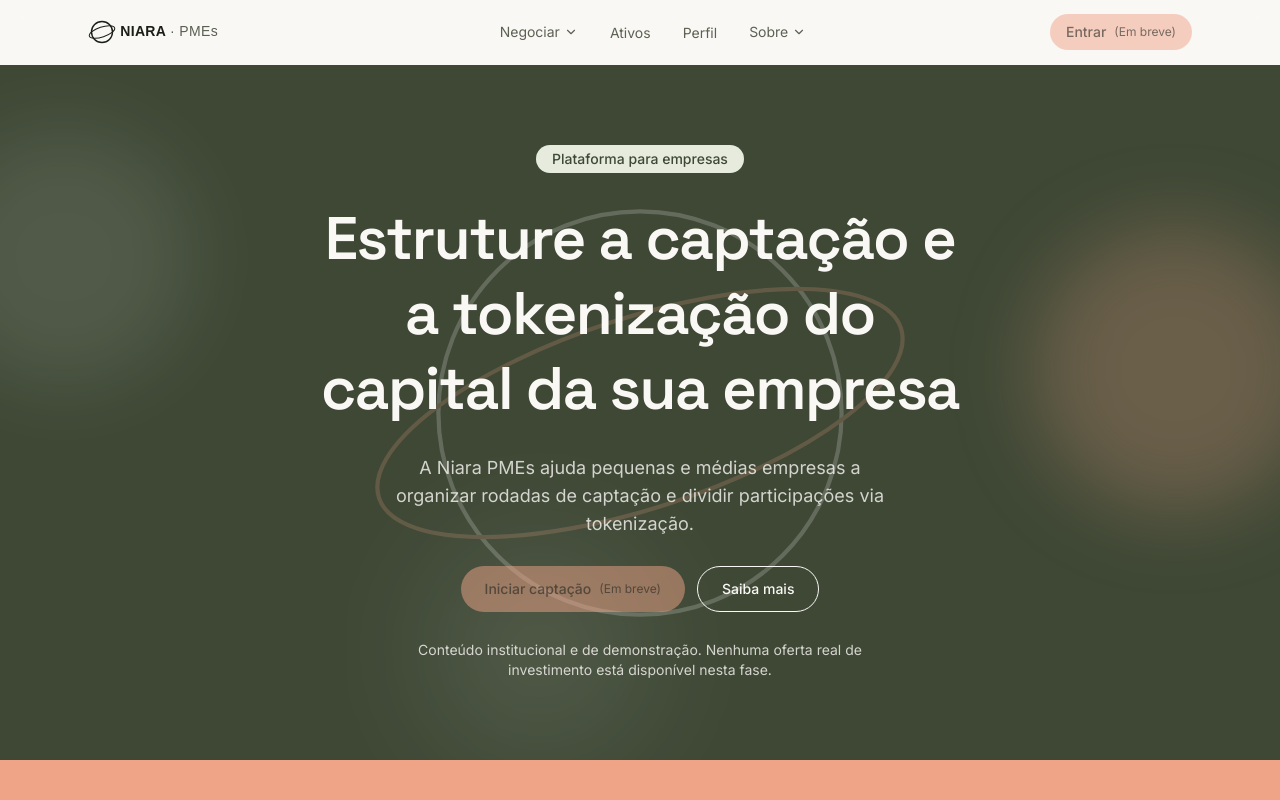
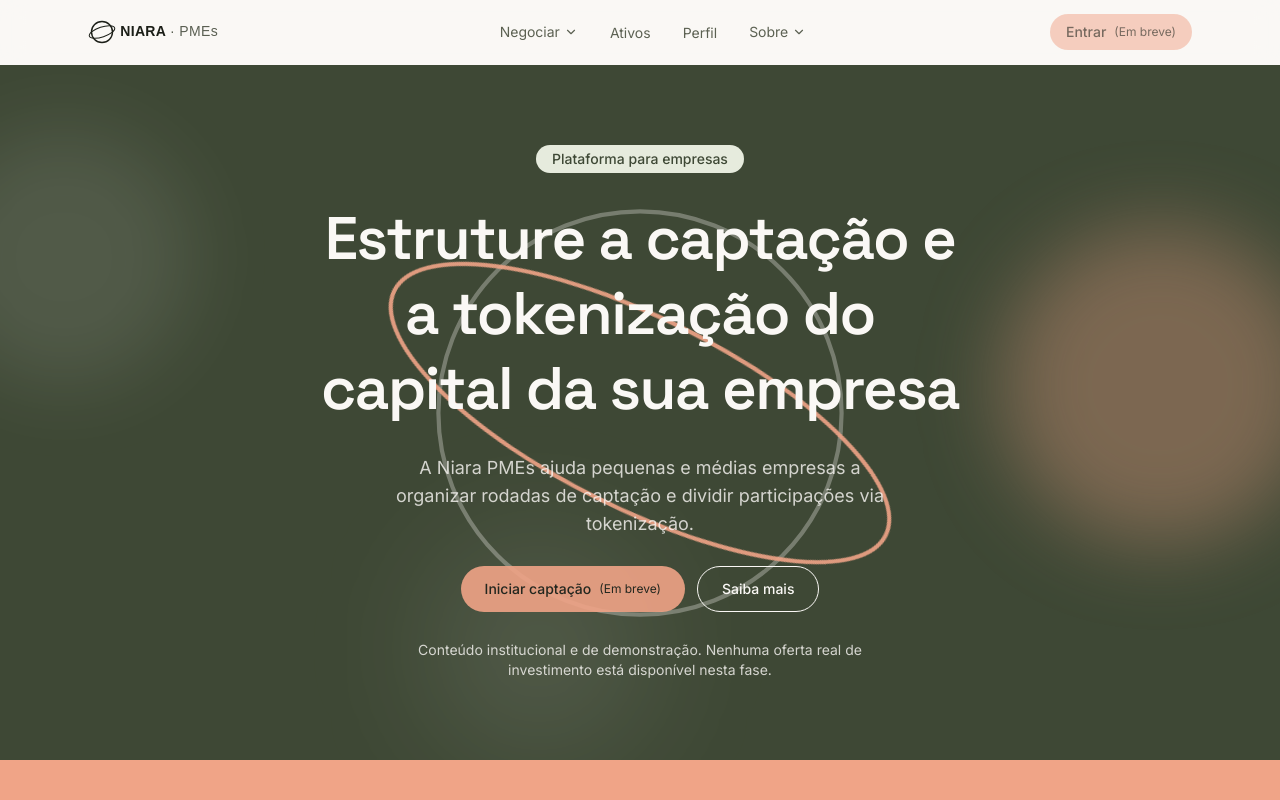
Before and after one commit to niaragaed/niara-PMEs, a Next.js app: page / in a window 1280 px wide. Shown: the top 800 px of the page. Built offline with nearby package versions, Linux system fonts and the light colour scheme.

Commit message:
feat: reforça salmão do hero e adiciona rotação lenta da elipse do planeta

```diff
--- a/src/app/globals.css
+++ b/src/app/globals.css
@@ -62,6 +62,33 @@
   }
 }
 
+/* Rotação lenta do anel do planeta no hero. "to" fecha em 342deg (= -18deg
+   + 360, a inclinação estática original do traço) em vez de 360deg puro:
+   assim, quando a regra global de prefers-reduced-motion abaixo reduz a
+   animação a uma única iteração quase instantânea, o estado final
+   (rotate(342deg)) é visualmente idêntico à inclinação estática original
+   (342deg ≡ -18deg em módulo 360) — sem precisar de uma media query própria
+   para pausar/travar o traço num ângulo diferente. Precisa de
+   `forwards`: sem fill-mode, ao terminar a única iteração o navegador
+   descarta o valor do "to" e o transform volta a `none` (perde a
+   inclinação por completo) em vez de ficar parado em 342deg. */
+@keyframes hero-orbit-ring-spin {
+  from {
+    transform: rotate(-18deg);
+  }
+  to {
+    transform: rotate(342deg);
+  }
+}
+
+@layer utilities {
+  .hero-orbit-ring {
+    transform-box: fill-box;
+    transform-origin: center;
+    animation: hero-orbit-ring-spin 56s linear infinite forwards;
+  }
+}
+
 /* `inline` porque estas variáveis referenciam custom properties definidas em
    runtime pelas classes do next/font em <html>, não valores literais — ver
    docs do Tailwind v4 sobre @theme inline. */
--- a/src/components/hero/Hero.tsx
+++ b/src/components/hero/Hero.tsx
@@ -32,7 +32,7 @@ export function Hero() {
             disabled
             aria-disabled="true"
             title={ptBr.common.emBreve}
-            className="inline-flex cursor-not-allowed items-center justify-center gap-2 rounded-full bg-salmon/50 px-6 py-3 text-sm font-medium text-ink/60"
+            className="inline-flex cursor-not-allowed items-center justify-center gap-2 rounded-full bg-salmon/90 px-6 py-3 text-sm font-medium text-on-salmon"
           >
             {ptBr.hero.ctaPrimary}
             <span className="text-xs font-normal">({ptBr.common.emBreve})</span>
--- a/src/components/hero/HeroParallaxLayers.tsx
+++ b/src/components/hero/HeroParallaxLayers.tsx
@@ -9,10 +9,12 @@ import { ScrollTrigger } from "gsap/ScrollTrigger";
 // aria-hidden e sem qualquer conteúdo textual. Inclui o motivo do
 // planeta anelado (mesmo traço do <Logo />) como elemento central sutil,
 // no lugar que era ocupado pelo astronauta.
-// Hero tem fundo military CHEIO (verde escuro): glows e traço da órbita
+// Hero tem fundo military CHEIO (verde escuro): glow e corpo do planeta
 // usam tons claros (bg/salmon) em baixa opacidade — tons military ficariam
 // "sujos" (mesma família de cor do fundo) e traços em --color-military
-// desapareceriam de vez sobre o próprio military.
+// desapareceriam de vez sobre o próprio military. O anel salmão é exceção
+// proposital: opacidade alta (0.9), para saltar sobre o verde em vez de se
+// misturar a ele.
 export function HeroParallaxLayers() {
   const layer1Ref = useRef<HTMLDivElement>(null);
   const layer2Ref = useRef<HTMLDivElement>(null);
@@ -59,24 +61,26 @@ export function HeroParallaxLayers() {
   return (
     <div className="pointer-events-none absolute inset-0 overflow-hidden" aria-hidden="true">
       <div ref={layer1Ref} className="absolute -left-16 top-16 h-64 w-64 rounded-full bg-bg/10 blur-2xl" />
-      <div ref={layer2Ref} className="absolute -right-10 top-40 h-72 w-72 rounded-full bg-salmon/25 blur-2xl" />
+      <div ref={layer2Ref} className="absolute -right-10 top-40 h-80 w-80 rounded-full bg-salmon/35 blur-2xl" />
       <div ref={layer3Ref} className="absolute bottom-0 left-1/3 h-56 w-56 rounded-full bg-bg/10 blur-3xl" />
 
       <div
         ref={orbitRef}
-        className="absolute left-1/2 top-1/2 h-[420px] w-[420px] -translate-x-1/2 -translate-y-1/2 opacity-[0.2] sm:h-[560px] sm:w-[560px]"
+        className="absolute left-1/2 top-1/2 h-[420px] w-[420px] -translate-x-1/2 -translate-y-1/2 sm:h-[560px] sm:w-[560px]"
       >
+        {/* Corpo do planeta: traço sutil, opacidade própria (não mais
+            diluído junto com o anel — ver histórico no CLAUDE.md). */}
         <svg viewBox="0 0 200 200" className="h-full w-full" fill="none">
-          <circle cx="100" cy="100" r="72" stroke="var(--color-bg)" strokeWidth="1.5" />
-          <ellipse
-            cx="100"
-            cy="100"
-            rx="98"
-            ry="34"
-            stroke="var(--color-salmon)"
-            strokeWidth="1.5"
-            transform="rotate(-18 100 100)"
-          />
+          <circle cx="100" cy="100" r="72" stroke="var(--color-bg)" strokeWidth="1.5" opacity="0.3" />
+          {/* Anel: opacidade alta para o salmão dominar sobre o military.
+              A inclinação estática (-18deg) vive na animação CSS
+              (hero-orbit-ring-spin, globals.css), não mais num atributo
+              "transform" solto — CSS transform substitui por completo o
+              atributo SVG no mesmo elemento, então os dois não podem
+              coexistir sem conflito. */}
+          <g className="hero-orbit-ring">
+            <ellipse cx="100" cy="100" rx="98" ry="34" stroke="var(--color-salmon)" strokeWidth="1.5" opacity="0.9" />
+          </g>
         </svg>
       </div>
     </div>
```
Also changed, not shown: 1 other file (tests, documents, lock files or other folders).
